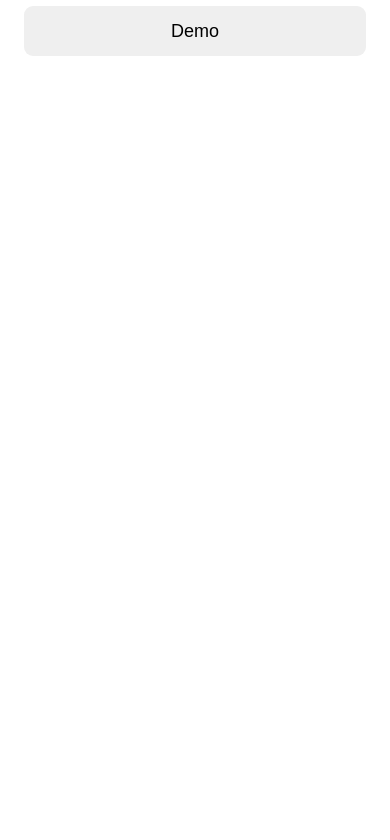
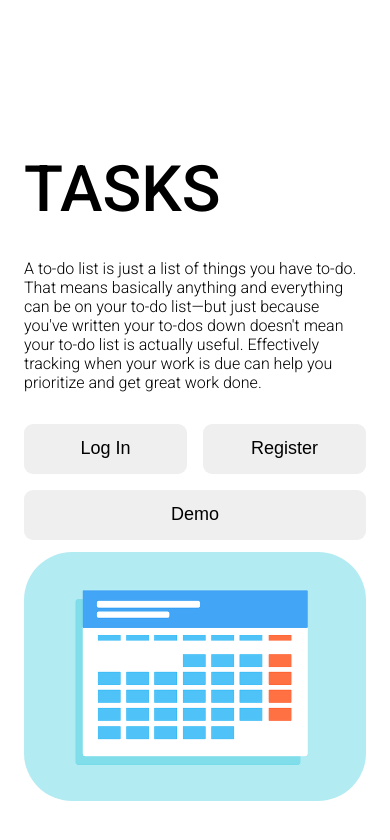
Before and after one commit to iddrader/todolist-remake, a React (Vite) app: page /tasks in a window 390 px wide. Shown: the top 840 px of the page. Built offline with nearby package versions, Linux system fonts and the light colour scheme; no server answers.

Commit message:
Bug fix for welcome page

```diff
--- a/src/components/registerModal/registerModal.css
+++ b/src/components/registerModal/registerModal.css
@@ -1,6 +1,5 @@
 .register-modal {
     position: absolute;
-    width: 32em;
     background-color: #efefef;
     display: flex;
     align-items: flex-start;
@@ -54,3 +53,10 @@
         opacity: 1;
     }
 }
+
+@media (max-width: 600px) {
+    .register-modal {
+        left: 25%;
+        top: 30%;
+    }
+}
--- a/src/components/welcome/welcome.css
+++ b/src/components/welcome/welcome.css
@@ -17,9 +17,9 @@
 @media (max-width: 600px) {
     .welcome {
         display: flex;
-        flex-direction: column-reverse;
+        flex-direction: column;
         justify-content: flex-start;
-        gap: 0;
+        gap: 12px;
     }
 }
 
```
